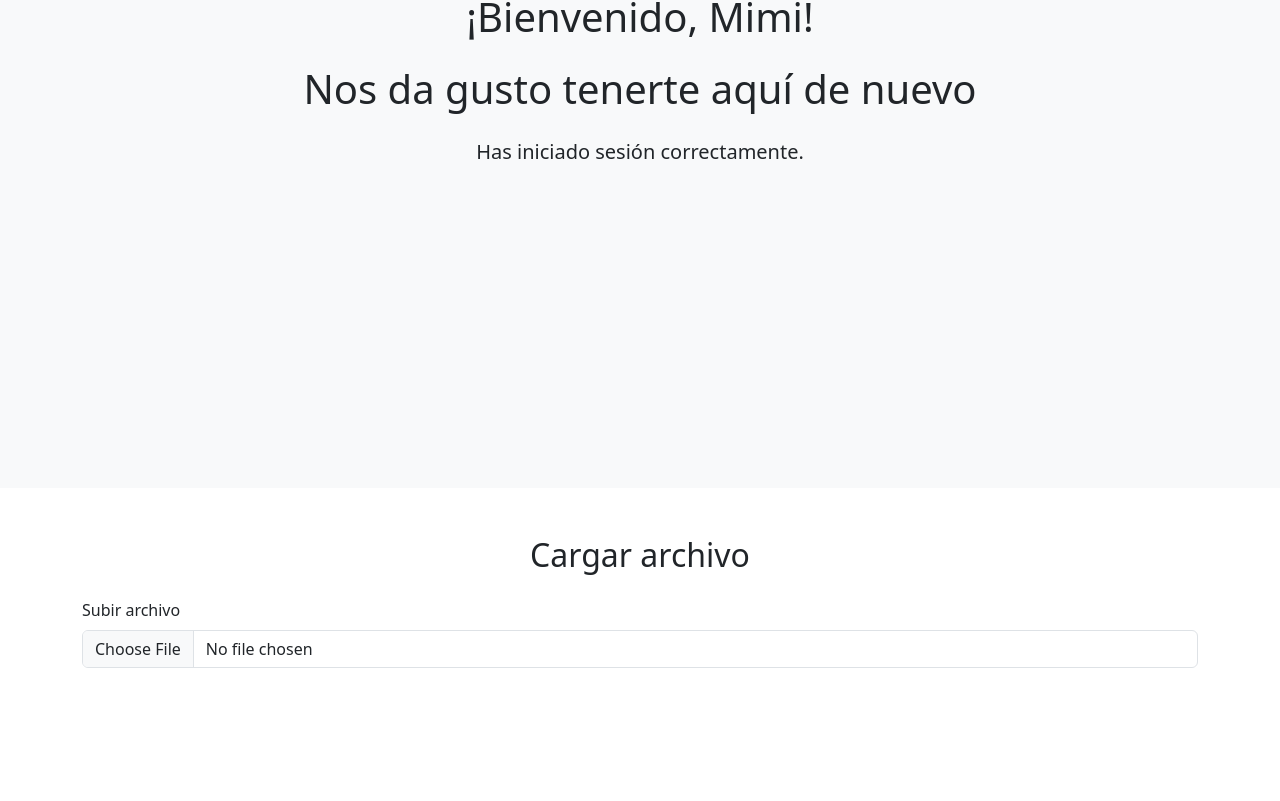
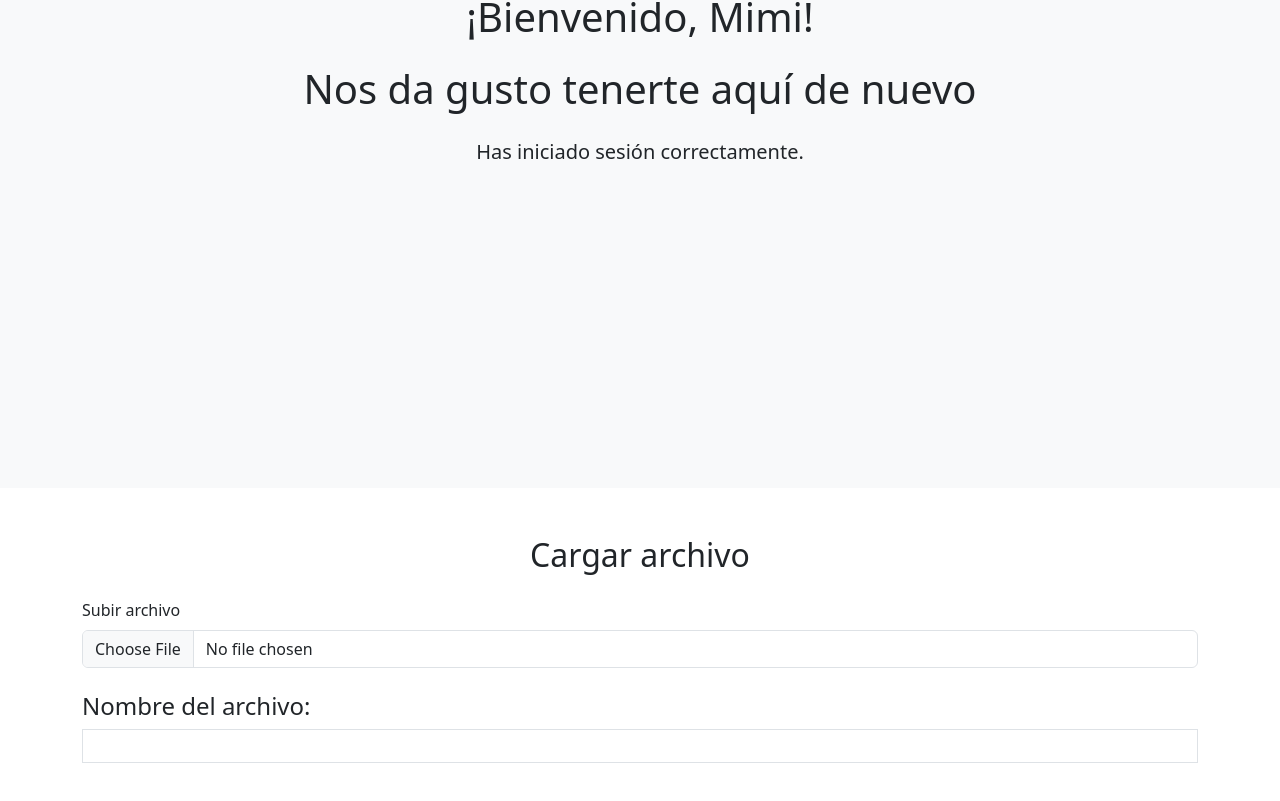
Before and after one commit to DeniseRea/Block_, a React (Vite) app in the folder Block-chain/: page / in a window 1280 px wide. Shown: the part 1112-1913 px from the top of the page. Before the commit the page ends 1844 px from the top, so only its background shows below. Built offline with nearby package versions, Linux system fonts and the light colour scheme.

Commit message:
ADD file Preview

```diff
--- a/Block-chain/src/components/FilePreview.jsx
+++ b/Block-chain/src/components/FilePreview.jsx
@@ -0,0 +1,8 @@
+export const FilePreview = ({ fileName, fileContent }) => {
+  return (
+    <div className="mt-4">
+      <h4>Nombre del archivo: {fileName}</h4>
+      <pre className="border p-3">{fileContent}</pre>
+    </div>
+  );
+};
--- a/Block-chain/src/pages/Update/UpdatePage.jsx
+++ b/Block-chain/src/pages/Update/UpdatePage.jsx
@@ -1,10 +1,10 @@
 import { useState } from "react";
 import { FileInput } from "../../components/FileInput";
+import { FilePreview } from "../../components/FilePreview";
 
 export const UpdatePage = () => {
   const [fileContent, setFileContent] = useState("");
   const [fileName, setFileName] = useState("");
-
 
   const handleFileChange = (file) => {
     setFileName(file.name);
@@ -25,6 +25,7 @@ export const UpdatePage = () => {
 
       <FileInput onFileChange={handleFileChange} />
 
+      <FilePreview fileName={fileName} fileContent={fileContent} />
 
     </div>
   );
```
